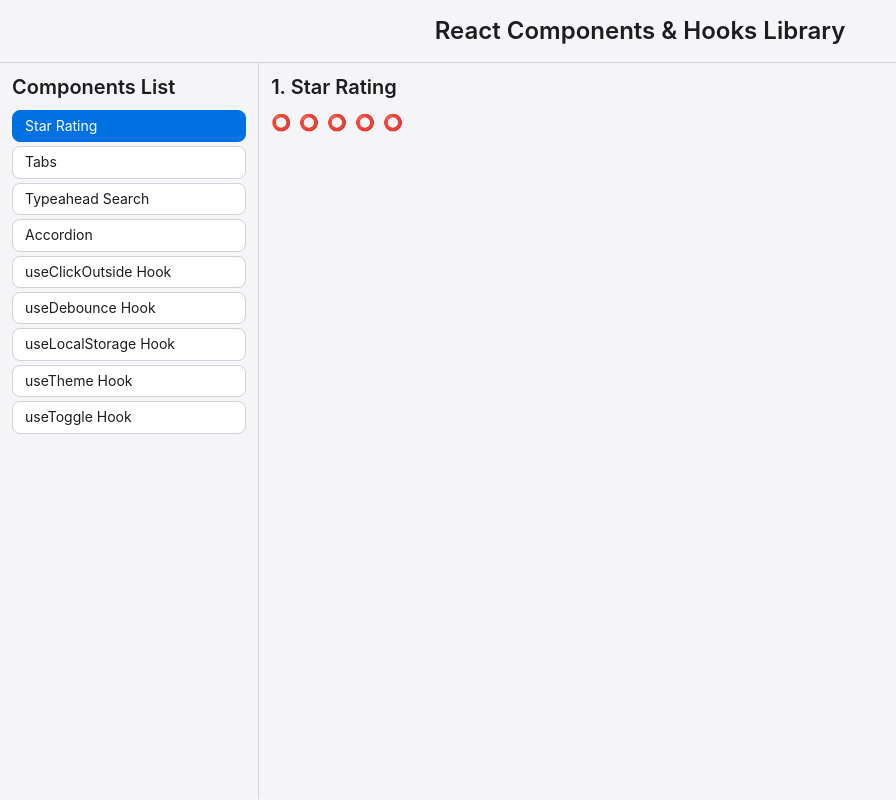
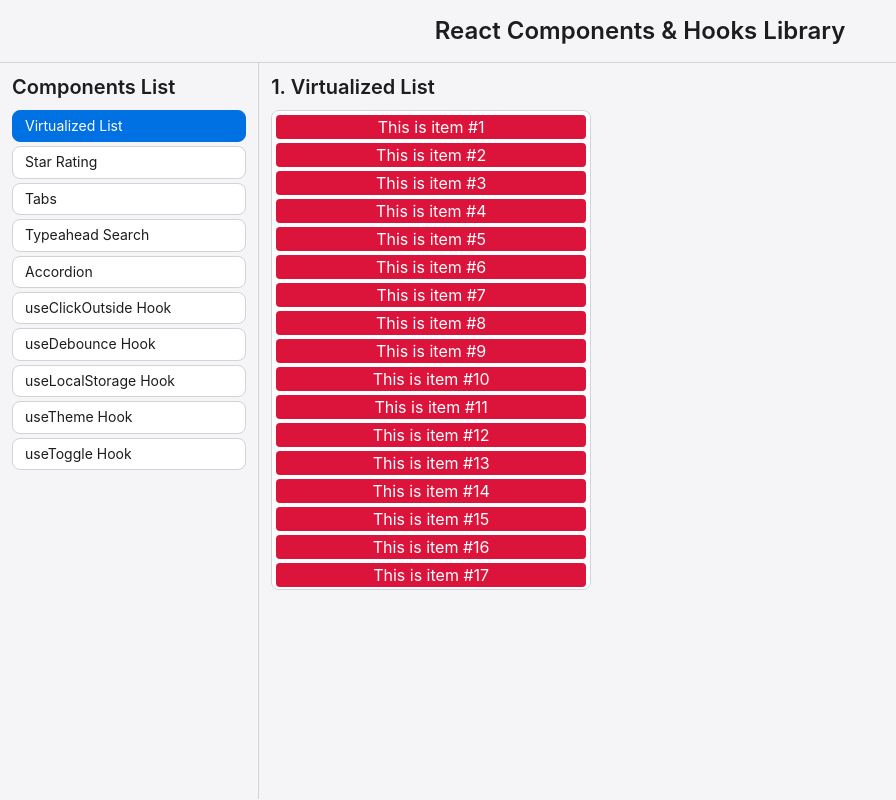
Before and after one commit to VasuGarg07/react-library, a React (Vite) app: page / in a window 1280 px wide. Shown: the whole page, without its empty margins (0-896 px from the left). Built offline with nearby package versions, Linux system fonts and the light colour scheme.

Commit message:
Virtualized List

```diff
--- a/src/ComponentsList.jsx
+++ b/src/ComponentsList.jsx
@@ -7,8 +7,10 @@ import ToggleHook from "./demos/ToggleHook";
 import LocalStorageHook from "./demos/LocalStorageHook";
 import DebounceHook from "./demos/DebounceHook";
 import ClickOutsideHook from "./demos/ClickOutsideHook";
+import VirtualListDemo from "./demos/VirtualListDemo";
 
 const APPS_LIST = [
+    { name: "Virtualized List", component: <VirtualListDemo /> },
     { name: "Star Rating", component: <StarRating /> },
     { name: "Tabs", component: <Tabs /> },
     { name: "Typeahead Search", component: <Typeahead /> },
--- /dev/null
+++ b/src/components/Virtualized.css
@@ -0,0 +1,18 @@
+.main-container {
+    background-color: white;
+    padding: 4px;
+    border-radius: 8px;
+    border: 1px solid var(--border-color);
+    overflow: auto;
+}
+
+.list-item {
+    text-align: center;
+    background-color:crimson;
+    color: white;
+    border-radius: 4px;
+}
+
+.list-item:not(:last-child) {
+    margin-bottom: 4px;
+}
--- /dev/null
+++ b/src/components/Virtualized.jsx
@@ -0,0 +1,37 @@
+import React , {useState} from 'react';
+import "./Virtualized.css";
+
+const Virtualized = ({ list, width, height, itemHeight }) => {
+    const size = Math.ceil(height / itemHeight)
+    const [indices, setIndices] = useState([0, size])
+
+    function handleScroll(e) {
+        const currentIndex = Math.floor(e.target.scrollTop / itemHeight);
+        setIndices([currentIndex, currentIndex + size])
+    }
+
+    return (
+        <div className='main-container'
+        onScroll={handleScroll}
+            style={{
+            width, height
+        }}>
+            <div className='list-container' style={{
+                width: "100%",
+                height: itemHeight * list.length
+            }}>
+                {list.slice(indices[0], indices[1]).map((item, index) => (
+                    <div key={index} className='list-item'
+                        style={{
+                            height: itemHeight,
+                            transform: `translateY(${(indices[0]) * itemHeight}px)`
+                        }}>
+                        This is item #{item}
+                    </div>
+                ))}
+            </div>
+        </div>
+    )
+}
+
+export default Virtualized
--- /dev/null
+++ b/src/demos/VirtualListDemo.jsx
@@ -0,0 +1,15 @@
+import React from 'react'
+import Virtualized from '../components/Virtualized';
+
+const VirtualListDemo = () => {
+    const longList = Array.from({ length: 10000 }, (_, index) => index + 1);
+    return (
+        <Virtualized
+            list={longList}
+            width={320}
+            height={480}
+            itemHeight={24} />
+    )
+}
+
+export default VirtualListDemo
```
